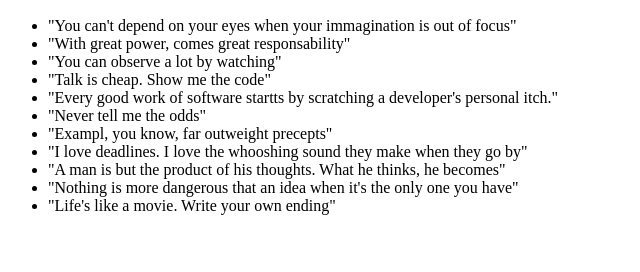
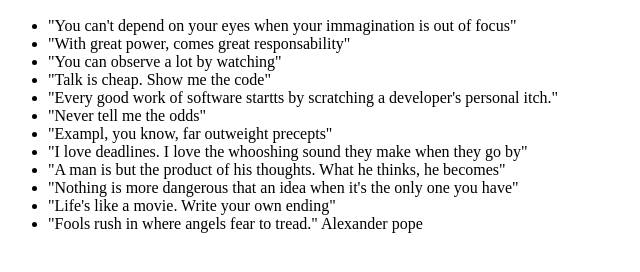
Before and after one commit to eugeniomauri/0main_openSAP_repo, a plain HTML site: page index.html in a window 1280 px wide. Shown: the part 110-382 px from the top of the page, without its empty margins (0-640 px from the left). Drawn offline with Linux system fonts and the light colour scheme.

Commit message:
added quote by Alexander Pope

```diff
--- a/index.html
+++ b/index.html
@@ -20,6 +20,7 @@
 			<li>"A man is but the product of his thoughts. What he thinks, he becomes"</li>
 			<li>"Nothing is more dangerous that an idea when it's the only one you have"</li>
 			<li>"Life's like a movie. Write your own ending"</li>
+			<li>"Fools rush in where angels fear to tread." Alexander pope</li>
 		</ul>
 	</body>
 </html>
```
